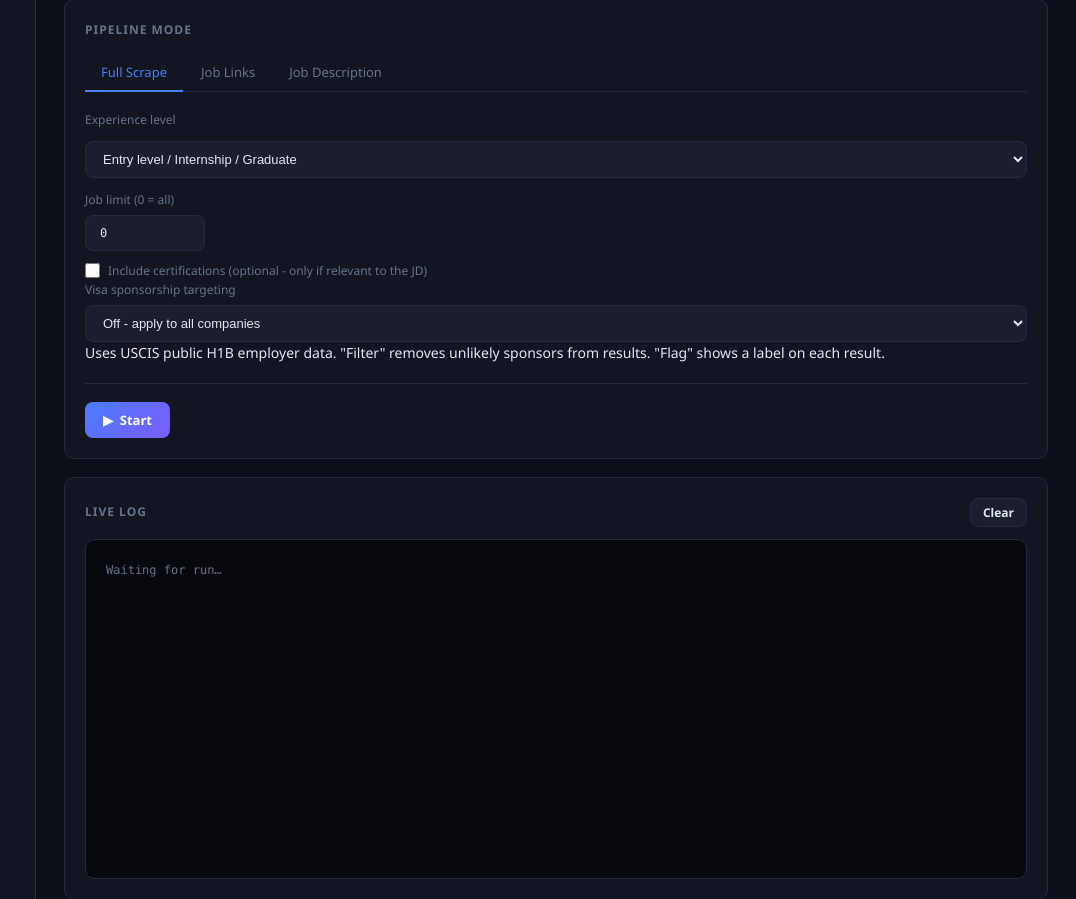
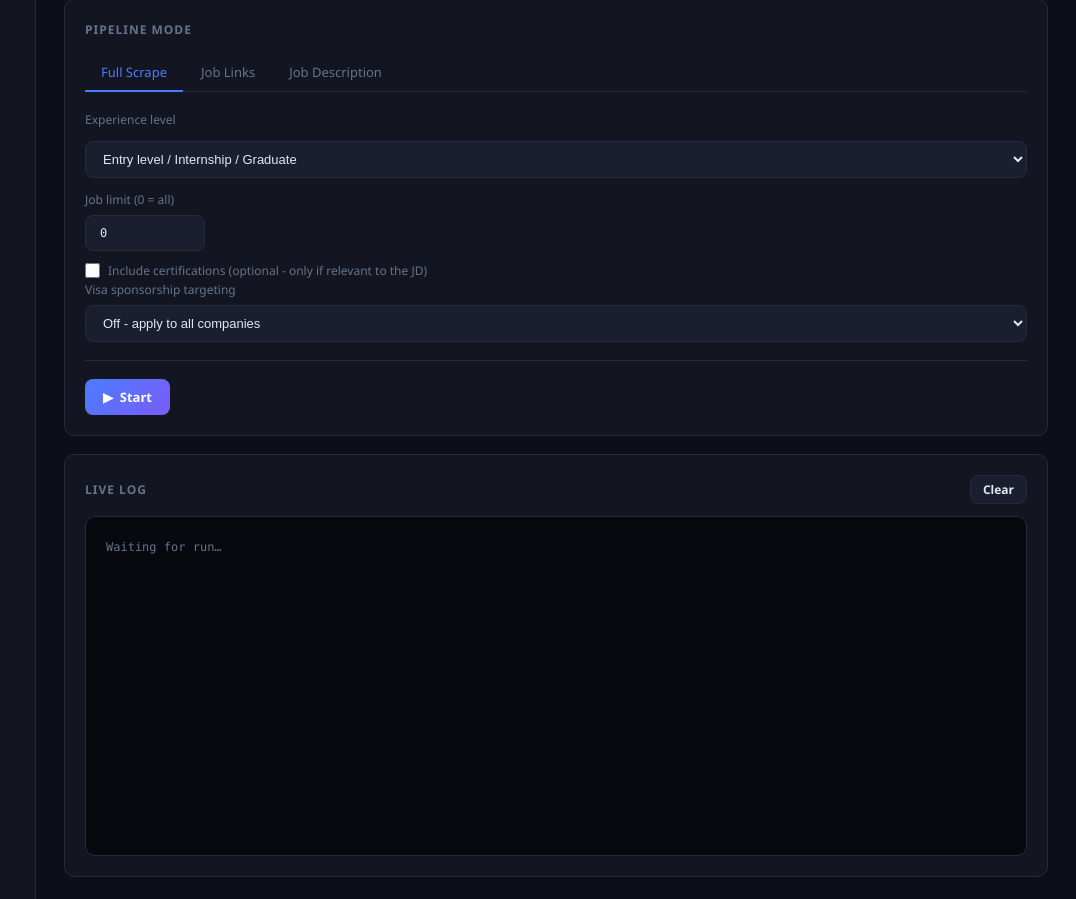
Before and after one commit to Hamju1999/AIResumeTailor, a Flask app: template templates/index.html in a window 1280 px wide. Shown: the part 300-1199 px from the top of the page, without its empty margins (204-1280 px from the left). Run offline with Flask 3, Linux system fonts and the light colour scheme; the template is opened without the code that fills it, so the values that code supplies are empty.

Commit message:
Update index.html

```diff
--- a/templates/index.html
+++ b/templates/index.html
@@ -463,7 +463,6 @@
               <option value="flag">Flag - show sponsorship likelihood in results</option>
               <option value="filter">Filter - only apply to known H1B/STEM OPT sponsors</option>
             </select>
-            <div class="hint">Uses USCIS public H1B employer data. "Filter" removes unlikely sponsors from results. "Flag" shows a label on each result.</div>
           </div>
         </div>
 
@@ -487,7 +486,6 @@
               <option value="flag">Flag - show sponsorship likelihood in results</option>
               <option value="filter">Filter - only apply to known H1B/STEM OPT sponsors</option>
             </select>
-            <div class="hint">Uses USCIS public H1B employer data. "Filter" removes unlikely sponsors from results. "Flag" shows a label on each result.</div>
           </div>
         </div>
 
@@ -511,7 +509,6 @@
               <option value="flag">Flag - show sponsorship likelihood in results</option>
               <option value="filter">Filter - only apply to known H1B/STEM OPT sponsors</option>
             </select>
-            <div class="hint">Uses USCIS public H1B employer data. "Filter" removes unlikely sponsors from results. "Flag" shows a label on each result.</div>
           </div>
         </div>
 
```
